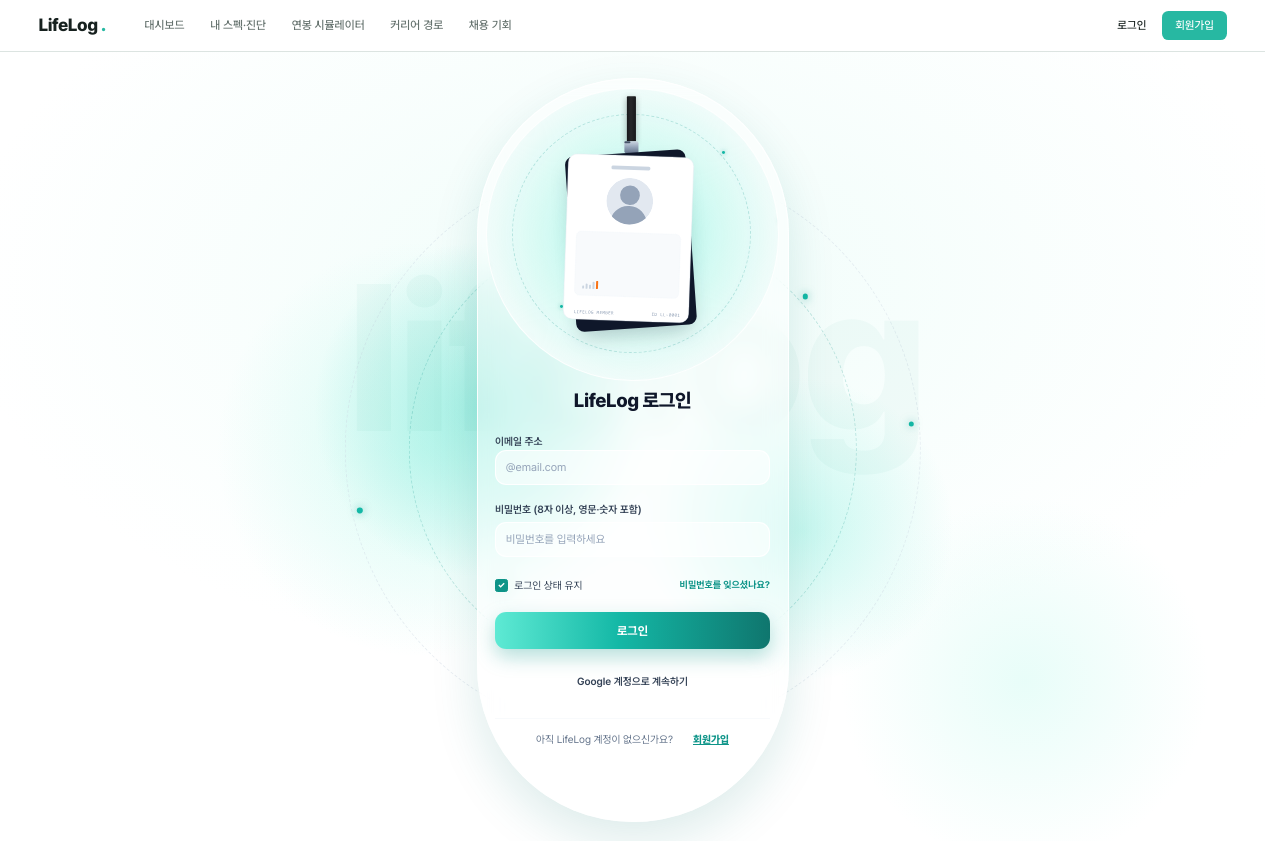
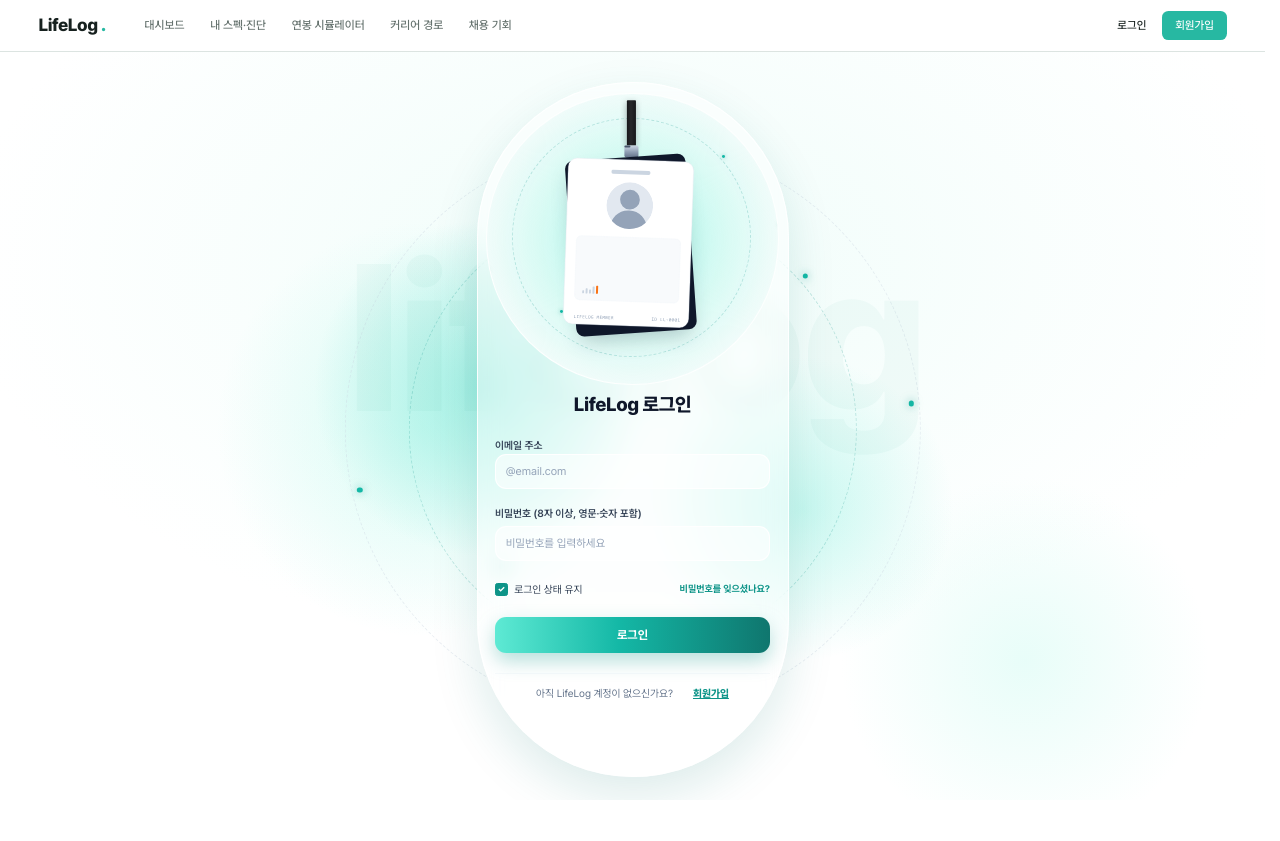
Before and after one commit to LikeLion-14-LifeLog/FE, a React (Vite) app: page /login in a window 1280 px wide. After the commit the page ends 800 px from the top, so only its background shows below. Built offline with nearby package versions, Linux system fonts and the light colour scheme; no server answers.

Commit message:
fix:google login제거

```diff
--- a/src/pages/Login/LoginPage.tsx
+++ b/src/pages/Login/LoginPage.tsx
@@ -7,7 +7,6 @@ import AuthCheckbox from "./components/AuthCheckbox";
 import Header from "@/components/Header";
 import AuthInput from "./components/AuthInput";
 import PrimaryButton from "./components/PrimaryButton";
-import SocialButton from "./components/SocialButton";
 import {
   MESSAGES,
   isValidEmail,
@@ -133,13 +132,6 @@ const LoginPage = () => {
           {loading ? "로그인 중..." : "로그인"}
         </PrimaryButton>
 
-        <SocialButton
-          className="mt-5"
-          // TODO: Google OAuth 연동
-        >
-          Google 계정으로 계속하기
-        </SocialButton>
-
         <p className="mt-6 flex items-center justify-center gap-[25px] border-t border-[#f8fafc] pt-4 text-[13px] leading-[19.5px]">
           <span className="text-[#64748b]">
             아직 LifeLog 계정이 없으신가요?
--- a/src/pages/Login/components/SocialButton.tsx
+++ /dev/null
@@ -1,27 +0,0 @@
-import type { ButtonHTMLAttributes, ReactNode } from "react";
-
-type SocialButtonProps = ButtonHTMLAttributes<HTMLButtonElement> & {
-  icon?: ReactNode;
-};
-
-/* 반투명 글래스 버튼 (Google 계정으로 계속하기)*/
-const SocialButton = ({
-  icon,
-  className = "",
-  type = "button",
-  children,
-  ...props
-}: SocialButtonProps) => {
-  return (
-    <button
-      type={type}
-      className={`flex h-[42px] w-full cursor-pointer items-center justify-center gap-2 rounded-[14px] border-[1.2px] border-[rgba(255,255,255,0.95)] bg-[rgba(255,255,255,0.55)] px-[22px] py-2.5 text-[13px] leading-[19.5px] font-semibold whitespace-nowrap text-[#334155] transition hover:bg-[rgba(255,255,255,0.75)] disabled:cursor-not-allowed disabled:opacity-60 ${className}`}
-      {...props}
-    >
-      {icon && <span className="flex h-5 shrink-0 items-center">{icon}</span>}
-      {children}
-    </button>
-  );
-};
-
-export default SocialButton;
```
